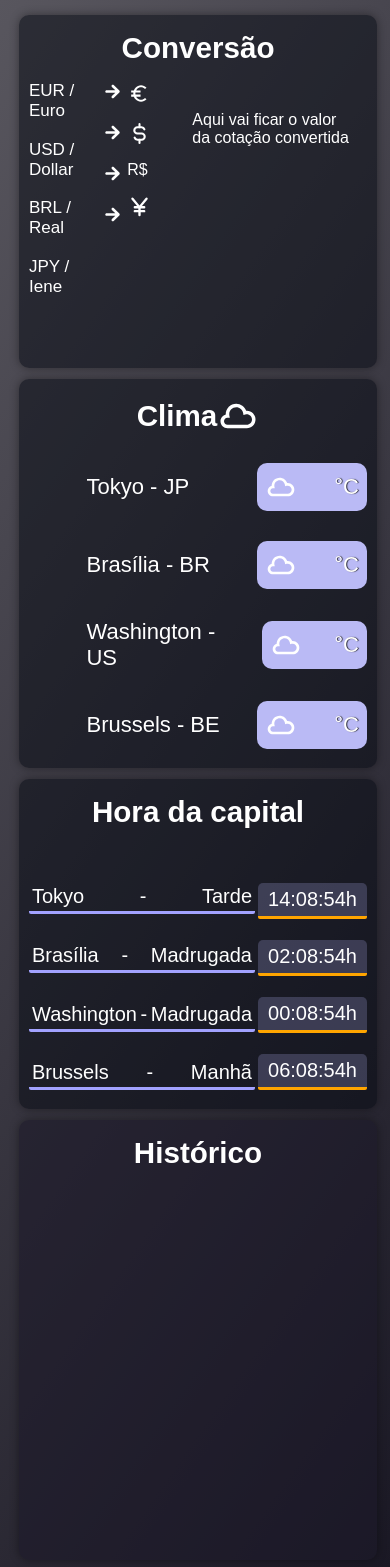
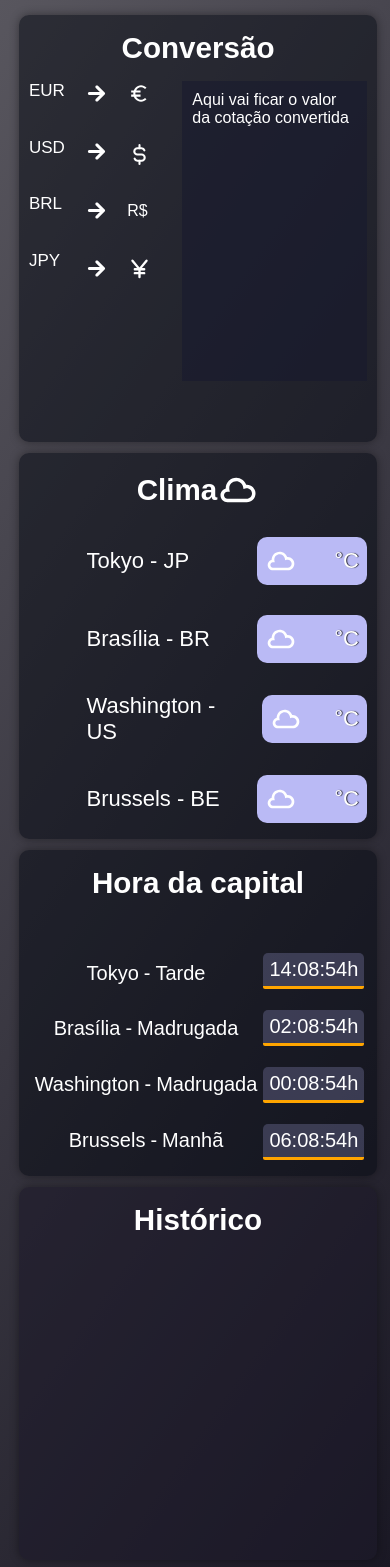
Before and after one commit to SantV7/dashboard-coins, a React (Vite) app: page / in a window 390 px wide. Shown: the top 1567 px of the page. Built offline with nearby package versions, Linux system fonts and the light colour scheme; no server answers; a web font is replaced by a local one.

Commit message:
More adjusments in style

```diff
--- a/src/components/convertionCoins/ConvertionCoins.jsx
+++ b/src/components/convertionCoins/ConvertionCoins.jsx
@@ -14,16 +14,16 @@ const ConvertionCoins = () => {
           <div className="convertion-info">
             <div className="local-explication-money">
               <div className="money-explication">
-                 <div className="type-money">EUR / Euro</div>
-                 <div className="type-money">USD / Dollar</div>
-                 <div className="type-money">BRL / Real</div>
-                 <div className="type-money">JPY / Iene</div>
+                 <div className="type-money">EUR</div>
+                 <div className="type-money">USD</div>
+                 <div className="type-money">BRL</div>
+                 <div className="type-money">JPY</div>
               </div>
               <div className="arrow-explications">
-                <IoMdArrowRoundForward size={21} />
-                <IoMdArrowRoundForward size={21} />
-                <IoMdArrowRoundForward size={21} />
-                <IoMdArrowRoundForward size={21} />
+                <IoMdArrowRoundForward size={25} />
+                <IoMdArrowRoundForward size={25} />
+                <IoMdArrowRoundForward size={25} />
+                <IoMdArrowRoundForward size={25} />
               </div>
               <div className="symbols-money">
                 <BiEuro size={25} />
--- a/src/components/convertionCoins/convertion-coins.css
+++ b/src/components/convertionCoins/convertion-coins.css
@@ -47,17 +47,36 @@ h2 {
 }
 
 .area-convertion {
+    display: flex;
+    justify-content: center;
+    align-items: start;
     padding: 10px;
-    margin-top: 20px;
     width: 58%;
 
 }
 
 
-
 @media screen and (max-width: 768px) {
     .local-explication-money {
         width: 39%;
+    }
 
+    .area-convertion {
+        background-color: rgba(24, 26, 47, 0.573);
+        height: 300px;
     }
+
+    .money-explication {
+        gap: 26.7px;
+    }
+
+    .arrow-explications {
+        justify-content: space-between;
+    }
+
+    .symbols-money {
+        justify-content: space-between;
+    }
+
+
 }
--- a/src/components/hourCapital/hour-capital.css
+++ b/src/components/hourCapital/hour-capital.css
@@ -48,11 +48,14 @@
     .hour-capital-area {
         justify-content: center;
     }
-    #capital-name {
-        width: 100%;
+
+    .hour-capital-area > #capital-name > .name {
+        justify-content: center;
+        border: none;
+        gap: 5px;
     }
-    #capital-name > .name {
-        justify-content: center;
-       flex-flow: row wrap;
+
+    #hour-capital > .time-to-capital {
+        padding: 5px 6px;
     }
 }
```
